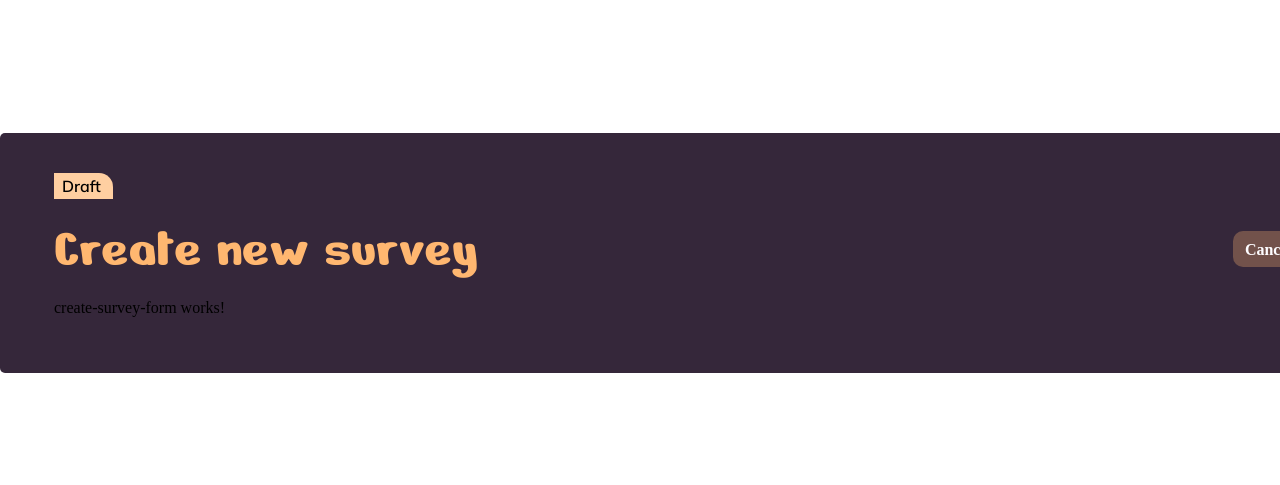
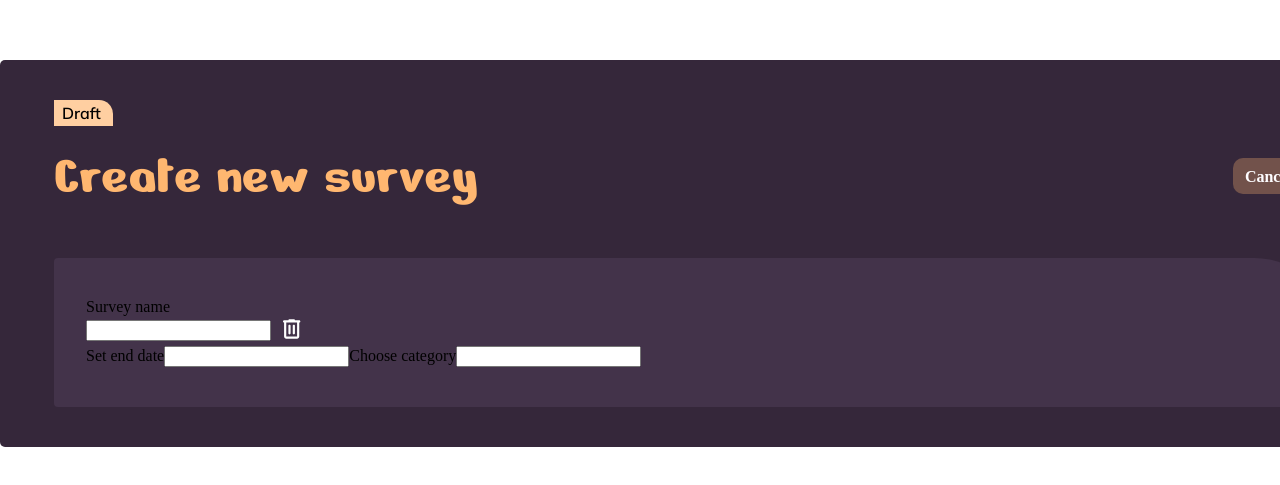
Before and after one commit to XbatzoX/poll-app, an Angular app: page /draft in a window 1280 px wide. Shown: the part 147-632 px from the top of the page. Built offline with nearby package versions, Linux system fonts and the light colour scheme; a web font is replaced by a local one.

Commit message:
worked on new survey form

```diff
--- a/src/app/shared/components/create-survey-form/create-survey-form.html
+++ b/src/app/shared/components/create-survey-form/create-survey-form.html
@@ -1 +1,21 @@
-<p>create-survey-form works!</p>
+<section class="createSurveyForm">
+    <form class="surveyForm">
+        <fieldset class="surveyForm__fieldset">
+            <div class="surveyForm__pair">
+                <label for="survey-name">Survey name</label>
+                <div class="inputBox">
+                    <input type="text" id="survey-name">
+                    <button class="deleteBtn" (mouseenter)="isHovered = true" (mouseleave)="isHovered = false">
+                        <img [src]="changeDeleteIcon()" alt="delte icon as trash bin">
+                    </button>
+                </div>
+            </div>
+            <div class="dateContainer">
+                <label for="end-date">Set end date</label>
+                <input type="text" id="end-date">
+                <label for="category">Choose category</label>
+                <input type="text" id="category">
+            </div>
+        </fieldset>
+    </form>
+</section>
--- a/src/app/shared/components/create-survey-form/create-survey-form.scss
+++ b/src/app/shared/components/create-survey-form/create-survey-form.scss
@@ -0,0 +1,39 @@
+@use 'abstracts/variables' as var;
+@use 'abstracts/mixin' as mx;
+@use 'sass:map';
+
+
+
+.createSurveyForm{
+    width: 100%;
+    padding: map.get(var.$normSizes, xxl) map.get(var.$sizes, xl);
+    background-color: map.get(var.$colors, survey-bg);
+    border-top-left-radius: map.get(var.$sizes, ss);
+    border-top-right-radius: map.get(var.$normSizes, sUltra);
+    border-bottom-left-radius: map.get(var.$sizes, ss);
+    border-bottom-right-radius: map.get(var.$sizes, ss);
+}
+
+.surveyForm{
+    @include mx.flex-start();
+
+    &__pair{
+        @include mx.flex-start();
+    }
+
+    &__fieldset{
+        border: none;
+        margin: 0;
+        padding: 0;
+    }
+}
+
+.inputBox{
+    @include mx.flex-center(row);
+    gap: map.get(var.$sizes, s);
+}
+
+.deleteBtn{
+    all: unset;
+    cursor: pointer;
+}
--- a/src/app/shared/components/create-survey-form/create-survey-form.ts
+++ b/src/app/shared/components/create-survey-form/create-survey-form.ts
@@ -6,4 +6,18 @@ import { Component } from '@angular/core';
   templateUrl: './create-survey-form.html',
   styleUrl: './create-survey-form.scss',
 })
-export class CreateSurveyForm {}
+export class CreateSurveyForm {
+  isHovered: boolean;
+
+  constructor(){
+    this.isHovered = false;
+  }
+
+  changeDeleteIcon():string{
+    if(this.isHovered){
+      return 'assets/icons/delete_hover.svg';
+    }else{
+      return 'assets/icons/Delete.svg';
+    }
+  }
+}
--- a/src/app/shared/components/create-survey/create-survey.html
+++ b/src/app/shared/components/create-survey/create-survey.html
@@ -12,6 +12,6 @@
                 </button>
             </div>
         </header>
-        <app-create-survey-form></app-create-survey-form>
+        <app-create-survey-form class="appForm"></app-create-survey-form>
     </div>
 </article>
--- a/src/app/shared/components/create-survey/create-survey.scss
+++ b/src/app/shared/components/create-survey/create-survey.scss
@@ -12,6 +12,8 @@
     max-width: 1440px;
     margin: 0 auto;
     width: 100%;
+    @include mx.flex-start();
+    gap: map.get(var.$sizes, xxl);
     background-color: map.get(var.$colors, dashboard-bg);
     padding: 40px 54px;
     border-top-left-radius: map.get(var.$normSizes, ss);
@@ -62,3 +64,7 @@
         color: map.get(var.$colors, btn-white);
     }
 }
+
+.appForm{
+    width: calc(100% - 64px);
+}
--- a/src/styles/abstracts/_variables.scss
+++ b/src/styles/abstracts/_variables.scss
@@ -29,5 +29,6 @@ $normSizes:(
     xl : 30px,
     xxl: 40px,
     xxlPlus: 60px,
+    sUltra: 80px,
     ultra: 100px
 );
```
Also changed, not shown: public/assets/icons/Delete.svg (added), public/assets/icons/delete_hover.svg (added).
